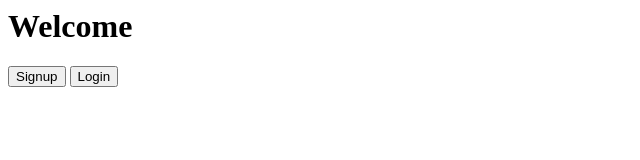
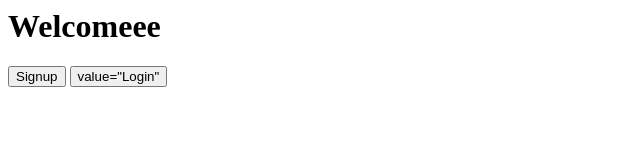
Before and after one commit to OliverPowell72/OliverPowell72.github.io, a plain HTML site: page index.html in a window 1280 px wide. Shown: the whole page, without its empty margins (0-640 px from the left). Drawn offline with Linux system fonts and the light colour scheme.

Commit message:
Update index.html

```diff
--- a/index.html
+++ b/index.html
@@ -1,7 +1,7 @@
 <Title>Music Taste Matching Website</Title>
-<h1>Welcome</h1>
+<h1>Welcomeee</h1>
 
 <form method ="post" action="/">
-  <button type="submit" value="S"> Signup </button>
-  <button type="submit" value="L"> Login </button>
+  <button type="submit" name="S" value="Signup"> Signup </button>
+  <button type="submit" name="L"> value="Login"</button>
 </form>
```
